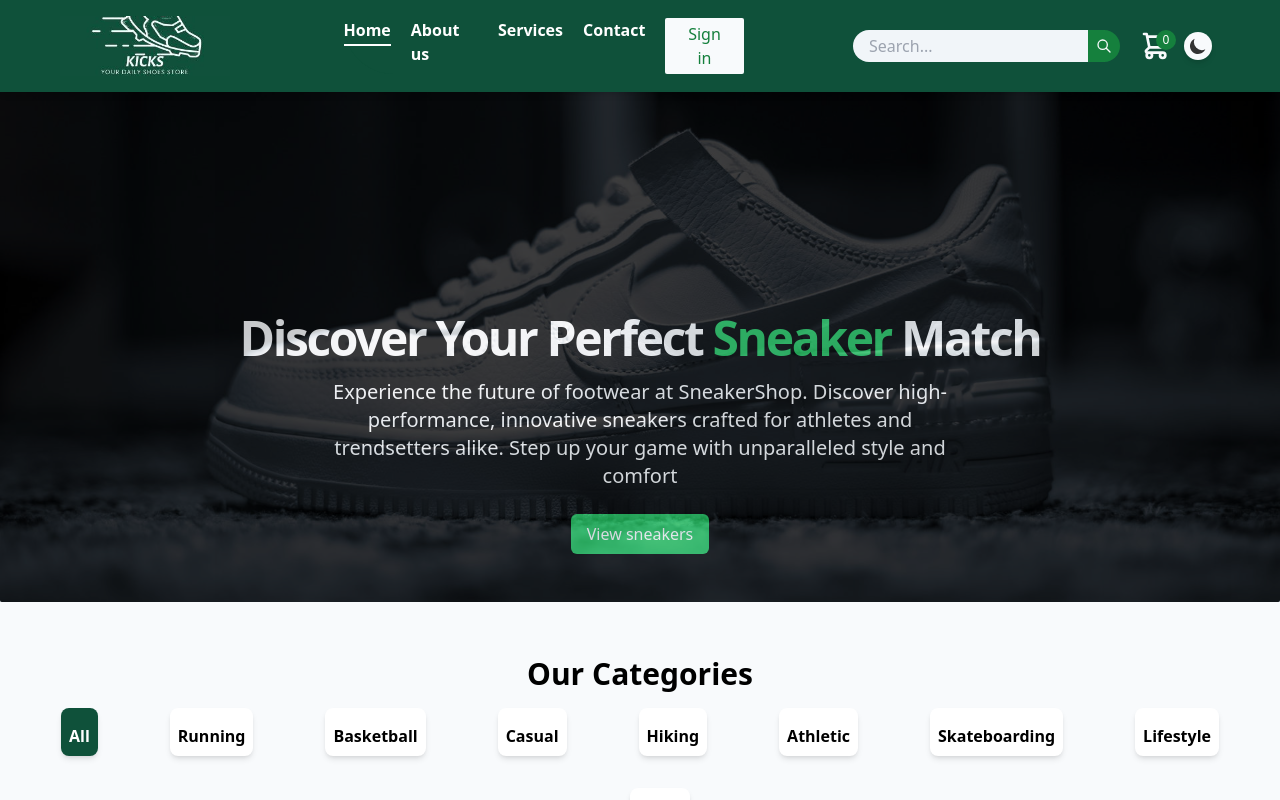
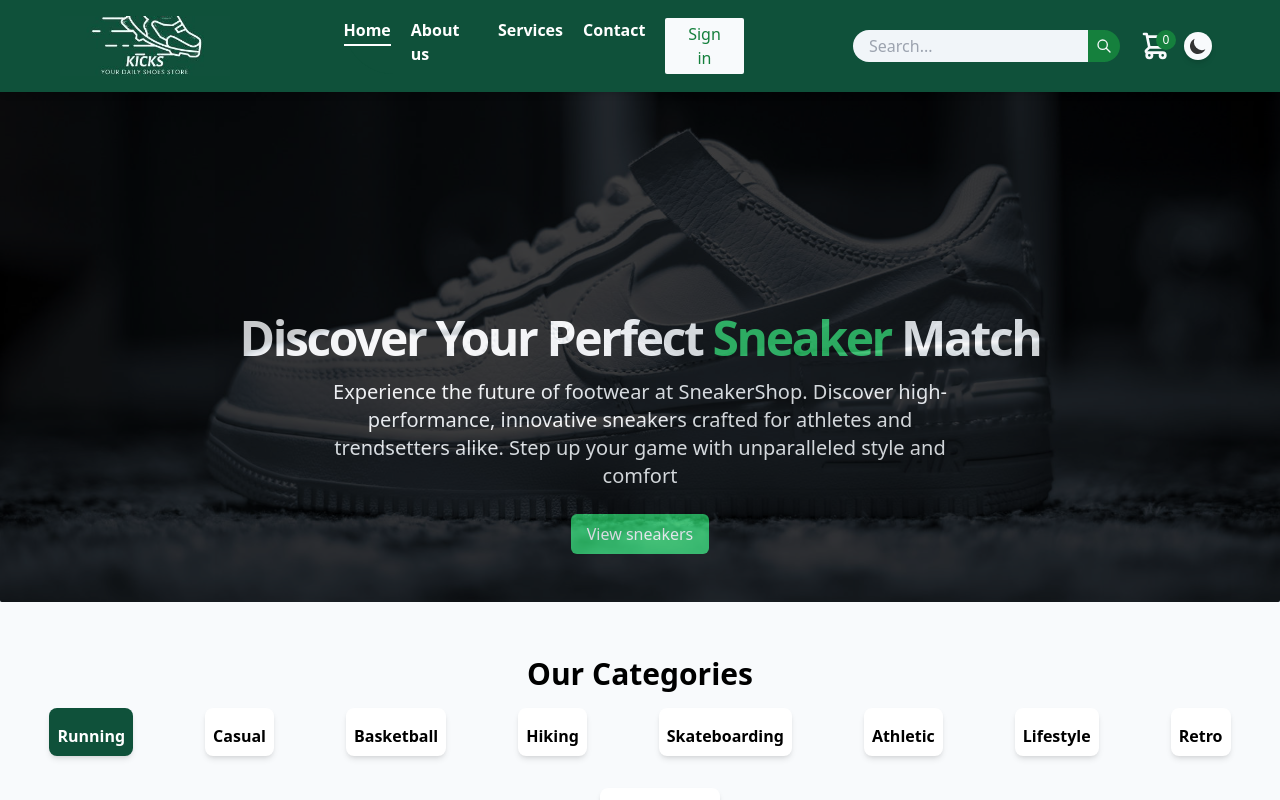
Before and after one commit to Ampah01/Project-E-commerce, a React (Vite) app: page / in a window 1280 px wide. Shown: the top 800 px of the page. Built offline with nearby package versions, Linux system fonts and the light colour scheme.

Commit message:
Updated category

```diff
--- a/Products/Categories.json
+++ /dev/null
@@ -1,40 +0,0 @@
-{
-    "categories": [
-      {
-        "name": "All",
-        "image": "https://media.voguebusiness.com/photos/60140c4680e198421a9ec8d1/master/pass/sneakers-sustainability-voguebus-janine-abrenilla-jan-21-promo.jpg"
-      },
-      {
-        "name": "Running",
-        "image": "https://encrypted-tbn0.gstatic.com/images?q=tbn:ANd9GcRcI2Ex0IGJynxvJBJI6WQVRDykT9yvHZJjdg&s"
-      },
-      {
-        "name": "Basketball",
-        "image": "https://www.si.com/.image/ar_1:1%2Cc_fill%2Ccs_srgb%2Cfl_progressive%2Cg_xy_center%2Cq_auto:good%2Cw_1200%2Cx_1999%2Cy_1912/MTkzNDE5NTc4NjgyOTEwNjI3/usatsi_11836411.jpg"
-      },
-      {
-        "name": "Casual",
-        "image": "https://rukminim2.flixcart.com/image/850/1000/xif0q/shoe/f/x/c/6-rsl049-red-tape-black-green-original-imagxw2t28swykhe.jpeg?q=90&crop=false"
-      },
-      {
-        "name": "Hiking",
-        "image": "https://c02.purpledshub.com/uploads/sites/47/2023/03/HokaAnacapaLow11-58-36SNY0042-62b34b7-1.jpg?webp=1&w=1200"
-      },
-      {
-        "name": "Athletic",
-        "image": "https://images.journeys.com/images/products/1_836380_FS.jpg"
-      },
-      {
-        "name": "Skateboarding",
-        "image": "https://img.myshopline.com/image/store/1709089280487/TRASE-darkgreen-269.jpg?w=1024&h=1024"
-      },
-      {
-        "name": "Lifestyle",
-        "image": "https://rukminim2.flixcart.com/image/750/900/jll6xzk0/shoe/b/v/y/cn3600-9-reebok-classics-dark-green-chalk-original-imaf8zhchncqnuzg.jpeg?q=20&crop=false"
-      },
-      {
-        "name": "Retro",
-        "image": "https://www.side-step.co.za/media/wysiwyg/2_The_Adidas_Originals_Vintage_Retro_Sneaker_Resurgence_Header.jpg"
-      }
-    ]
-  }
--- a/src/Components/Footer/Footer.jsx
+++ b/src/Components/Footer/Footer.jsx
@@ -1,6 +1,6 @@
 const Footer = () => {
     return (
-      <footer className="bg-[#0F513A] text-white py-8">
+      <footer className="bg-[#0F513A] text-white py-8 mt-14">
         <div className="container mx-auto px-6 lg:px-8 flex flex-col lg:flex-row justify-between items-center space-y-6 lg:space-y-0">
           <div className="text-center lg:text-left">
             <h5 className="text-xl font-bold">Kicks Kingdom</h5>
--- a/src/Components/SneakerCategory.jsx/SneakerCategory.jsx
+++ b/src/Components/SneakerCategory.jsx/SneakerCategory.jsx
@@ -1,8 +1,10 @@
 import React, { useState } from "react";
 import { motion } from "framer-motion";
 
-function SneakerCategory({ sneakerCaty }) {
-  const [selectedCategory, setSelectedCategory] = useState(sneakerCaty.categories[0]);
+function SneakerCategory({ data }) {
+
+
+  const [selectedCategory, setSelectedCategory] = useState(data.categories[0]);
 
   const handleCategorySelect = (category) => {
     setSelectedCategory(category);
@@ -14,7 +16,7 @@ function SneakerCategory({ sneakerCaty }) {
         Our Categories
       </h3>
       <div className="relative z-10 flex flex-wrap justify-center gap-8 lg:space-x-10 md:space-x-4">
-        {sneakerCaty.categories.map((category, index) => (
+        {data.categories.map((category, index) => (
           <motion.div
             key={index}
             className={`text-center cursor-pointer w-30 p-2 rounded-lg overflow-hidden shadow-md ${
@@ -36,6 +38,8 @@ function SneakerCategory({ sneakerCaty }) {
           </motion.div>
         ))}
       </div>
+
+
     </div>
   );
 }
--- a/src/Components/SneakersLists/SneakerList.jsx
+++ b/src/Components/SneakersLists/SneakerList.jsx
@@ -17,7 +17,7 @@ function SneakerList({ data }) {
           >
             <div onClick={() => setSelectedSneaker(sneaker)}>
               <div
-                className="card-image bg-contain bg-center h-40"
+                className="card-image bg-contain bg-center h-4"
                 style={{ backgroundImage: `url(${sneaker.image})` }}
               ></div>
               <div className="px-4 py-2">
--- a/src/Pages/Home/Home.jsx
+++ b/src/Pages/Home/Home.jsx
@@ -3,15 +3,14 @@ import Header from "../../Components/Header/Header";
 import SneakerList from "../../Components/SneakersLists/SneakerList";
 import data from "../../../Products/sneakerproducts.json";
 import Footer from "../../Components/Footer/Footer";
-import sneakerCaty from "../../../Products/Categories.json";
 import SneakerCategory from "../../Components/SneakerCategory.jsx/SneakerCategory";
 
 function Home() {
   return (
     <div>
       <Header />
-      <SneakerCategory sneakerCaty = {sneakerCaty}/>
-      <SneakerList data={data} />
+      <SneakerCategory data = {data} />
+      <SneakerList data = {data} />
       <Footer />
     </div>
   );
```
